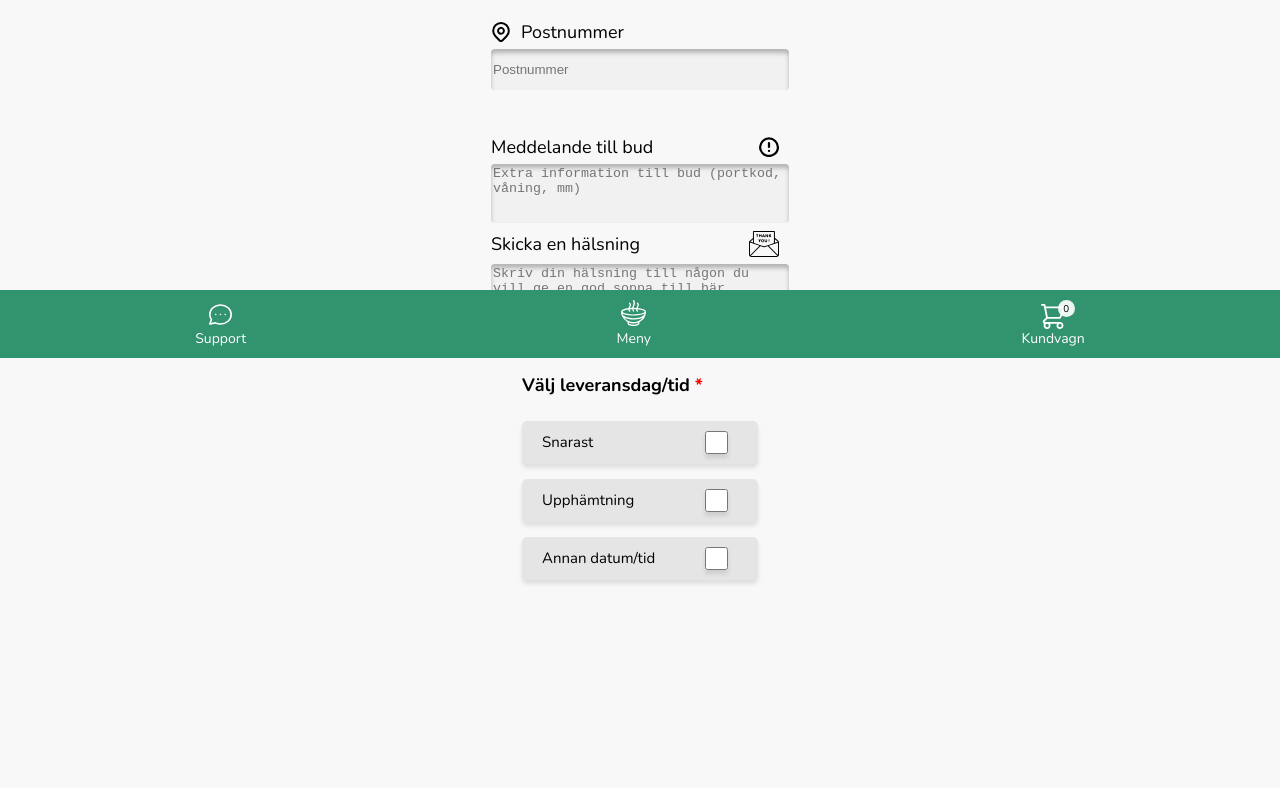
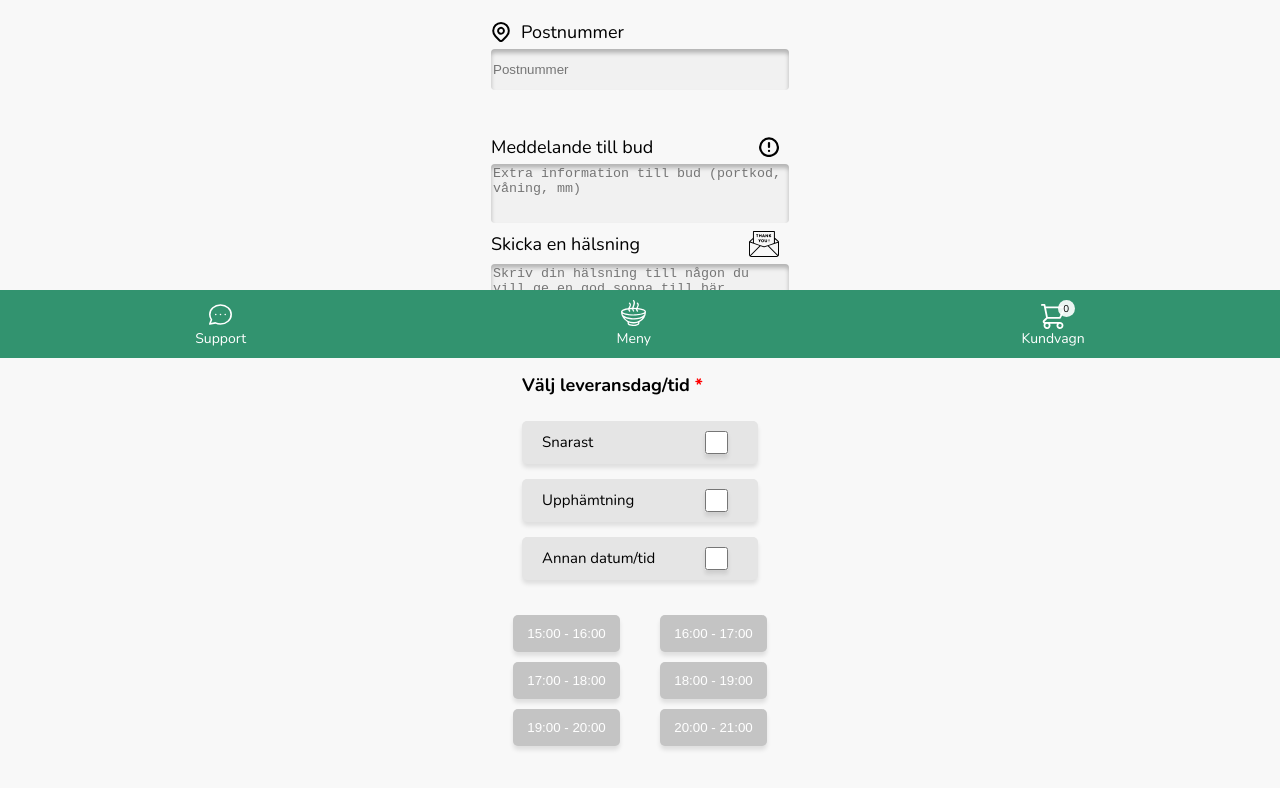
Before and after one commit to martin-linden/SouperHealthy, an Angular app: page /delivery-info in a window 1280 px wide. Shown: the part 442-1230 px from the top of the page. Before the commit the page ends 1157 px from the top, so only its background shows below. Built offline with nearby package versions, Linux system fonts and the light colour scheme.

Commit message:
time editor done

```diff
--- a/src/app/pages/delivery-info/delivery-info.component.html
+++ b/src/app/pages/delivery-info/delivery-info.component.html
@@ -79,6 +79,22 @@
         </div>
     </div>
 
+    <div class="time-container">
+        <div class="column">
+                <button>15:00 - 16:00</button>
+                <button>17:00 - 18:00</button>
+                <button>19:00 - 20:00</button>
+            </div>
+
+            <div class="column">
+                <button>16:00 - 17:00</button>
+                <button>18:00 - 19:00</button>
+                <button>20:00 - 21:00</button>
+            </div>
+        </div>
+
+
+
 
 
 
--- a/src/app/pages/delivery-info/delivery-info.component.scss
+++ b/src/app/pages/delivery-info/delivery-info.component.scss
@@ -123,6 +123,35 @@ margin-bottom: 20px;
         }
     }
 
+    .time-container{
+        display: flex;
+
+        .column{
+           padding: 20px;
+           display: flex;
+           flex-direction: column;
+        }
+
+        button{
+            background: #C4C4C4;
+            color: #fff;
+            padding: 5px;
+            border-radius: 5px;
+            box-shadow: 0px 4px 4px rgba(0, 0, 0, 0.10);
+            border: none;
+            margin-bottom: 10px;
+            width: 107px;
+            height: 37px;
+
+            &:hover{
+                background: #32936F;
+            }
+            &:focus{
+                background: #32936F;
+            }
+        }
+    }
+
 
 
 }
--- a/src/app/pages/soup/soup.component.scss
+++ b/src/app/pages/soup/soup.component.scss
@@ -95,7 +95,7 @@
     display: flex;
     justify-content: center;
     flex-direction: column;
-    align-items: start;
+    align-items: flex-start;
     max-width: 350px;
     background: #fff;
     padding: 20px;
```
